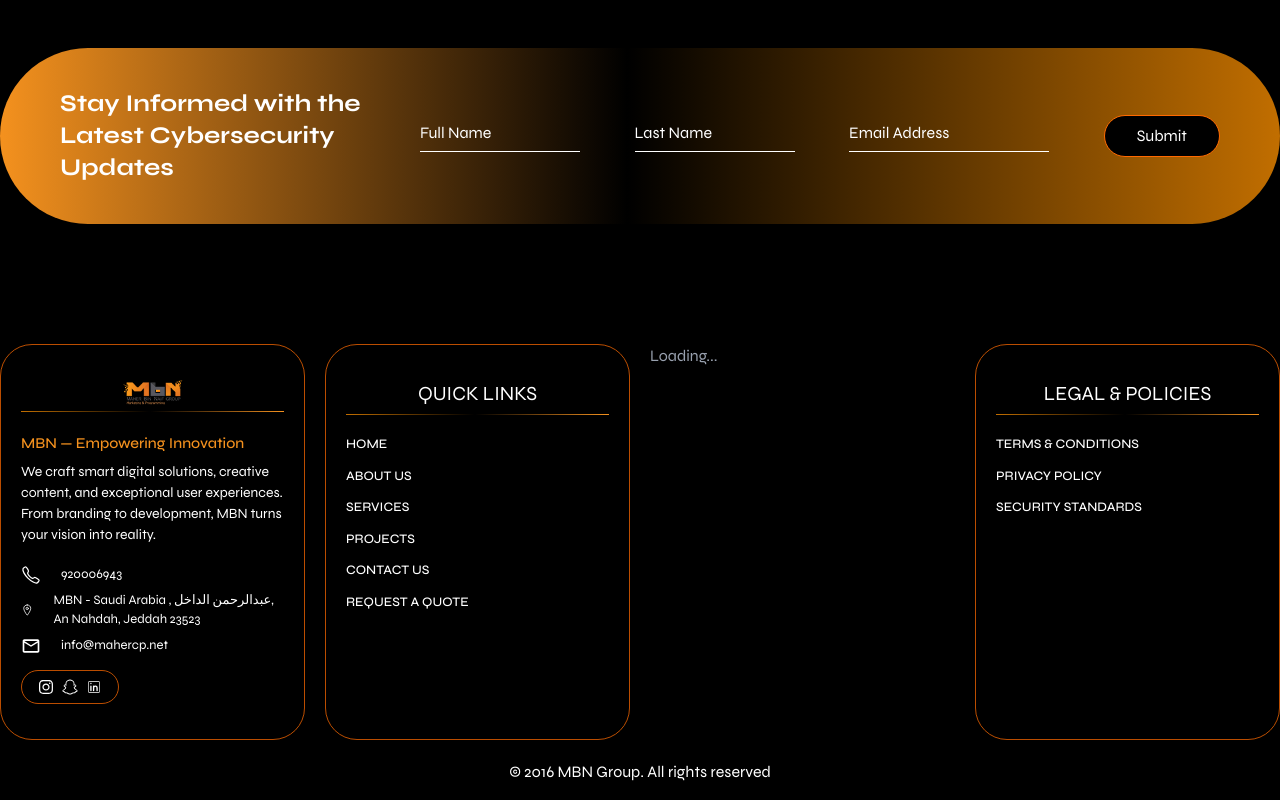
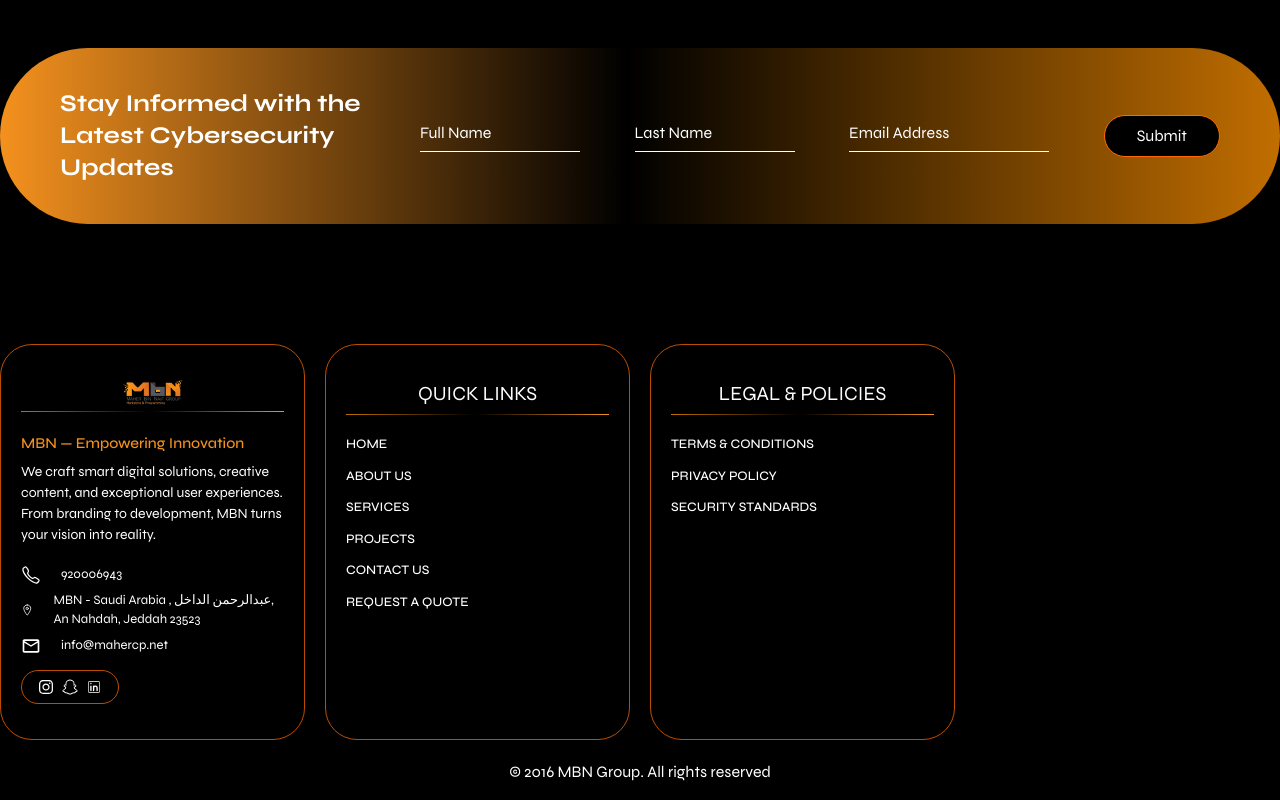
Before and after one commit to Amremam-1/security-mbn, a React (Vite) app: page / in a window 1280 px wide. Shown: the part 6435-7235 px from the top of the page. Built offline with nearby package versions, Linux system fonts and the light colour scheme; no server answers.

Commit message:
delted footer

```diff
--- a/src/components/MainFooter.jsx
+++ b/src/components/MainFooter.jsx
@@ -83,12 +83,12 @@ const MainFooter = () => {
         {/* Card Links */}
 
         <SpacialCard title="Quick Links" Links={navigations} />
-        <SpacialCard
+        {/* <SpacialCard
           title="Services"
           Links={Array.isArray(Links) ? Links : []}
           isLoading={isLoading}
           error={error}
-        />
+        /> */}
         <SpacialCard title="Legal & Policies" Links={policies} />
       </div>
 
```
